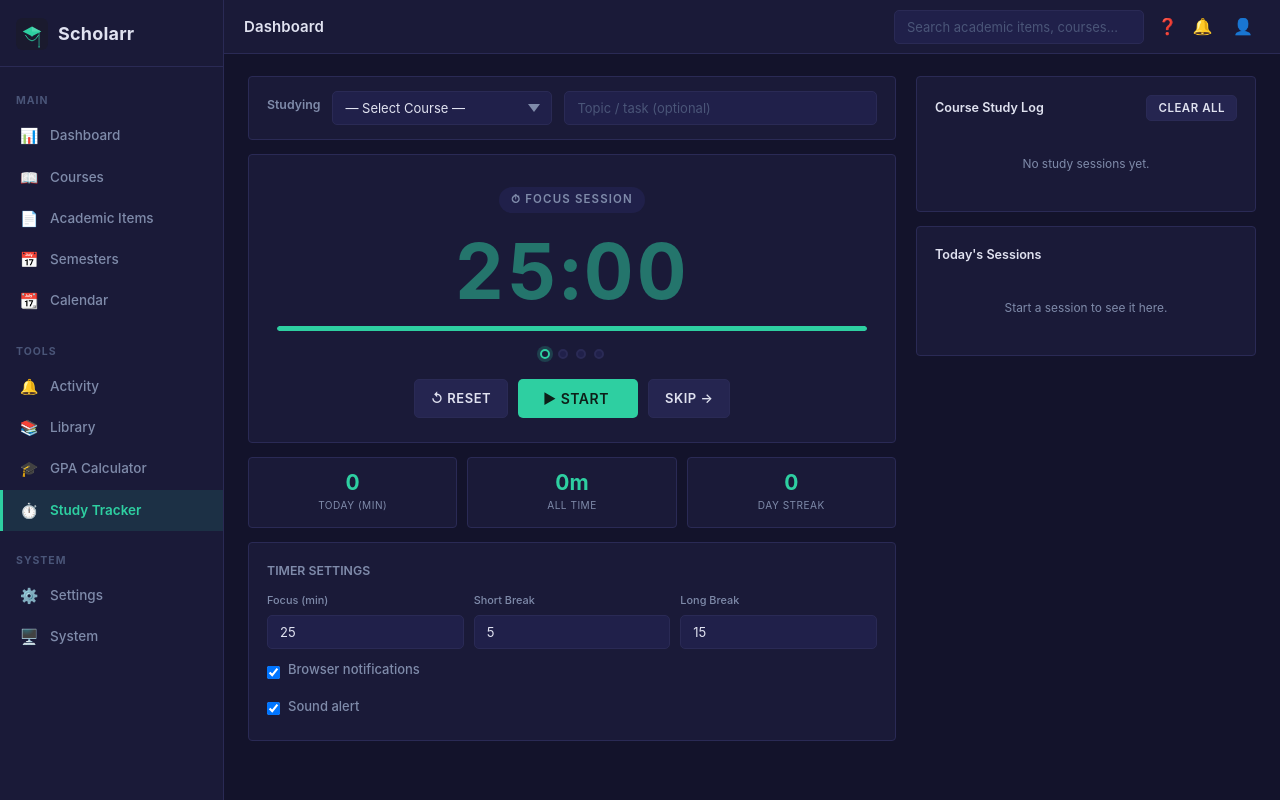
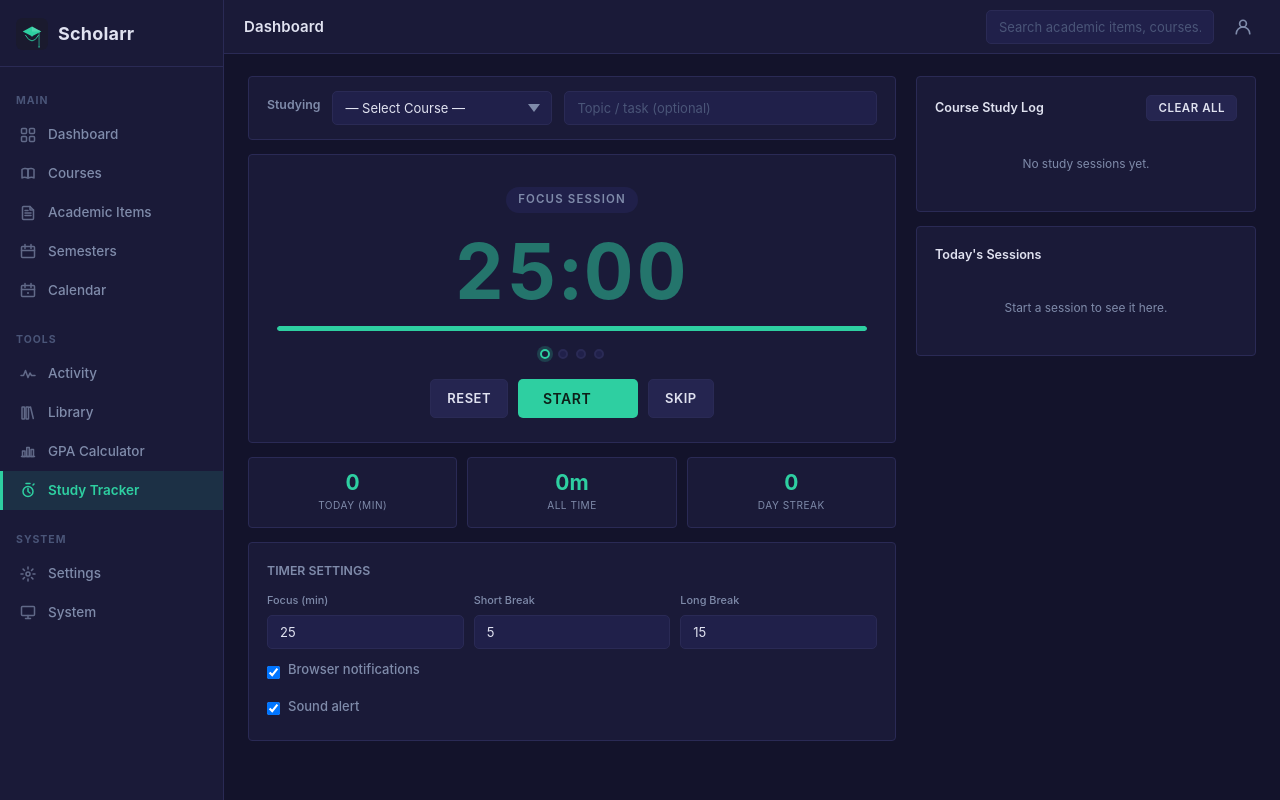
Before and after one commit to stvvgk8hcx-beep/Scholarr, a FastAPI app: page /study-timer in a window 1280 px wide. Run offline with FastAPI, Linux system fonts and the light colour scheme; some libraries are stand-ins or nearby versions.

Commit message:
Remove emoji from UI — replace with clean SVG icons and plain text
Sidebar:
- Replace all emoji nav-icon spans with minimal inline SVG icons
  (grid, book, document, calendar, activity pulse, bookshelves, bar chart,
   stopwatch, gear, monitor — all stroke-based, currentColor, 16px)
- CSS: update .nav-icon to size SVGs correctly with opacity fade on inactive

Topbar:
- Remove decorative emoji icons (question mark, bell)
- Replace emoji user icon with clean SVG person icon
- Simplify dropdown to Settings + System links only

Tabs (course_detail.html):
- "📁 Files" → "Files"
- "📝 Items" → "Items"
- "📈 Study & Activity" → "Study & Activity"
- "⚙️ Edit" → "Settings"

Buttons throughout all pages:
- Remove all emoji prefixes from action buttons
- "➕ Add Course/Semester/Item" → "Add Course / Add Semester / Add Item"
- "💾 Save / Export" → "Save / Export"
- "🗑️" delete buttons → "Del" or "Delete"
- Study timer Start/Pause/Resume/Reset → plain text
- Phase badges (⏱ Focus / ☕ Short Break / 🌿 Long Break) → plain text

Activity icons (dashboard + activity page):
- Replace emoji icon map with simple Unicode symbols (↓ ~ → × ↻ ·)

All 281 tests passing.

```diff
--- a/scholarr/static/css/scholarr.css
+++ b/scholarr/static/css/scholarr.css
@@ -150,12 +150,16 @@ a:hover { color: var(--accent-hover); }
 
 .nav-icon {
   display: inline-flex;
-  width: 20px;
+  width: 18px;
+  height: 18px;
   align-items: center;
   justify-content: center;
-  font-size: 15px;
   flex-shrink: 0;
+  opacity: 0.7;
 }
+.nav-item:hover .nav-icon,
+.nav-item.active .nav-icon { opacity: 1; }
+.nav-icon svg { width: 16px; height: 16px; display: block; }
 
 /* ── Main Content ───────────────────────────────────────────── */
 .main-content {
--- a/scholarr/templates/pages/activity.html
+++ b/scholarr/templates/pages/activity.html
@@ -166,8 +166,8 @@ async function fetchActivity(reset) {
 }
 
 function getEventIcon(type) {
-    const m = { import:'📥', rename:'✏️', move:'📁', delete:'🗑️', gradechange:'📊', statuschange:'🔄', archive:'📦', extract:'📤', duplicate:'📋' };
-    return m[(type||'').toLowerCase()] || '◆';
+    const m = { import:'↓', rename:'~', move:'→', delete:'×', gradechange:'#', statuschange:'↻', archive:'↓', extract:'↑', duplicate:'⊕' };
+    return m[(type||'').toLowerCase()] || '·';
 }
 </script>
 {% endblock %}
--- a/scholarr/templates/pages/add_course.html
+++ b/scholarr/templates/pages/add_course.html
@@ -8,7 +8,7 @@
     <div style="background:var(--bg-secondary);border:1px solid var(--border-color);border-radius:6px;padding:28px;">
 
         <div class="alert alert-info" style="margin-bottom:20px;">
-            📚 Add a new course to Scholarr. Once created, you can track assignments, exams, and deadlines.
+            Add a new course to Scholarr. Once created, you can track assignments, exams, and deadlines.
         </div>
 
         <div style="display:grid;grid-template-columns:1fr 1fr;gap:16px;">
@@ -74,7 +74,7 @@
         <div id="form-error" style="display:none;" class="alert alert-danger"></div>
 
         <div style="display:flex;gap:10px;">
-            <button class="btn" id="submit-btn" onclick="submitCourse()">➕ Create Course</button>
+            <button class="btn" id="submit-btn" onclick="submitCourse()">Create Course</button>
             <a href="/courses" class="btn btn-secondary">Cancel</a>
         </div>
     </div>
@@ -145,7 +145,7 @@ async function submitCourse() {
         errEl.textContent = 'Error: ' + e.message;
         errEl.style.display = 'block';
         btn.disabled = false;
-        btn.textContent = '➕ Create Course';
+        btn.textContent = 'Create Course';
     }
 }
 </script>
--- a/scholarr/templates/pages/calendar.html
+++ b/scholarr/templates/pages/calendar.html
@@ -68,10 +68,10 @@
         <div style="font-size:1.3em;font-weight:700;color:var(--text-primary);" id="cal-month-label">March 2026</div>
         <button class="btn btn-secondary" onclick="changeMonth(1)">Next →</button>
         <div style="display:flex;gap:8px;flex-wrap:wrap;margin-left:auto;">
-            <button class="btn btn-secondary btn-small" onclick="exportICS()" title="Export to Apple/Google/Outlook Calendar">📅 Export ICS</button>
-            <button class="btn btn-secondary btn-small" onclick="exportCSV()" title="Export to spreadsheet">📊 Export CSV</button>
+            <button class="btn btn-secondary btn-small" onclick="exportICS()" title="Export to Apple/Google/Outlook Calendar">Export ICS</button>
+            <button class="btn btn-secondary btn-small" onclick="exportCSV()" title="Export to spreadsheet">Export CSV</button>
             <label class="btn btn-secondary btn-small" style="cursor:pointer;" title="Import from calendar app">
-                📥 Import ICS <input type="file" accept=".ics" style="display:none;" onchange="importICS(this)">
+                Import ICS <input type="file" accept=".ics" style="display:none;" onchange="importICS(this)">
             </label>
         </div>
     </div>
--- a/scholarr/templates/pages/courses.html
+++ b/scholarr/templates/pages/courses.html
@@ -9,7 +9,7 @@
     <!-- Header -->
     <div style="display:flex;align-items:center;justify-content:space-between;">
         <h2 style="font-size:1.4em;font-weight:700;color:var(--text-primary);">All Courses</h2>
-        <a href="/courses/add" class="btn">➕ Add Course</a>
+        <a href="/courses/add" class="btn">Add Course</a>
     </div>
 
     <!-- Filters -->
@@ -139,7 +139,7 @@ async function loadCourses() {
                 </td>
                 <td onclick="event.stopPropagation()" style="display:flex;gap:6px;">
                     <a href="/courses/${c.id}" class="btn btn-secondary btn-small">View</a>
-                    <button class="btn btn-small" style="background:#d9534f;border-color:#d9534f;" onclick="deleteCourse(${c.id}, this)">🗑️</button>
+                    <button class="btn btn-small" style="background:#d9534f;border-color:#d9534f;" onclick="deleteCourse(${c.id}, this)">Del</button>
                 </td>
             </tr>
         `).join('');
--- a/scholarr/templates/pages/gpa_calculator.html
+++ b/scholarr/templates/pages/gpa_calculator.html
@@ -323,7 +323,7 @@
 
     <!-- Action Buttons -->
     <div class="action-buttons">
-        <button class="btn" onclick="saveCourses()">💾 Save to Browser</button>
+        <button class="btn" onclick="saveCourses()">Save to Browser</button>
         <button class="btn btn-secondary" onclick="clearCourses()">✕ Clear All</button>
     </div>
 </div>
--- a/scholarr/templates/pages/library.html
+++ b/scholarr/templates/pages/library.html
@@ -150,7 +150,7 @@ function renderFiles() {
                 <td style="color:var(--text-secondary);">${formatDate(f.date_imported || f.created_at)}</td>
                 <td style="font-family:monospace;font-size:0.75em;color:var(--text-secondary);">${(f.hash || '').slice(0,12)}${(f.hash||'').length > 12 ? '…' : ''}</td>
                 <td>
-                    <button class="btn btn-small" style="background:#d9534f;border-color:#d9534f;" onclick="deleteFile(${f.id}, this)">🗑️</button>
+                    <button class="btn btn-small" style="background:#d9534f;border-color:#d9534f;" onclick="deleteFile(${f.id}, this)">Del</button>
                 </td>
             </tr>
         `;
--- a/scholarr/templates/pages/semesters.html
+++ b/scholarr/templates/pages/semesters.html
@@ -32,7 +32,7 @@
 <div style="display:flex;flex-direction:column;gap:16px;">
     <div style="display:flex;align-items:center;justify-content:space-between;">
         <h2 style="font-size:1.4em;font-weight:700;color:var(--text-primary);">Semesters</h2>
-        <button class="btn" onclick="openAddModal()">➕ Add Semester</button>
+        <button class="btn" onclick="openAddModal()">Add Semester</button>
     </div>
 
     <div class="semester-grid" id="semestersList">
@@ -135,7 +135,7 @@ async function loadSemesters() {
                 <div class="semester-actions">
                     <button class="btn btn-secondary btn-small" onclick="openEditModal(${s.id})">✏️ Edit</button>
                     ${!s.active ? `<button class="btn btn-small" style="background:#27ae60;border-color:#27ae60;" onclick="setActive(${s.id})">Set Active</button>` : ''}
-                    <button class="btn btn-small" style="background:#d9534f;border-color:#d9534f;margin-left:auto;" onclick="deleteSemester(${s.id})">🗑️</button>
+                    <button class="btn btn-small" style="background:#d9534f;border-color:#d9534f;margin-left:auto;" onclick="deleteSemester(${s.id})">Delete</button>
                 </div>
             </div>
         `).join('');
--- a/scholarr/templates/pages/study_timer.html
+++ b/scholarr/templates/pages/study_timer.html
@@ -222,16 +222,16 @@
 
         <!-- Timer -->
         <div class="timer-card">
-            <div class="phase-badge" id="phase-badge">⏱ Focus Session</div>
+            <div class="phase-badge" id="phase-badge">Focus Session</div>
             <div class="timer-display" id="timer-display">25:00</div>
             <div class="timer-progress">
                 <div class="timer-progress-bar" id="progress-bar" style="width:100%;"></div>
             </div>
             <div class="session-dots" id="session-dots"></div>
             <div class="timer-controls">
-                <button class="btn btn-secondary" onclick="resetTimer()">↺ Reset</button>
-                <button class="btn btn-start" id="start-btn" onclick="toggleTimer()">▶ Start</button>
-                <button class="btn btn-secondary" onclick="skipPhase()">Skip →</button>
+                <button class="btn btn-secondary" onclick="resetTimer()">Reset</button>
+                <button class="btn btn-start" id="start-btn" onclick="toggleTimer()">Start</button>
+                <button class="btn btn-secondary" onclick="skipPhase()">Skip</button>
             </div>
         </div>
 
@@ -423,7 +423,7 @@ function toggleTimer() {
 function startTimer() {
     if (getCfg().notify && Notification.permission === 'default') Notification.requestPermission();
     isRunning = true;
-    document.getElementById('start-btn').textContent = '⏸ Pause';
+    document.getElementById('start-btn').textContent = 'Pause';
     document.getElementById('timer-display').classList.remove('paused');
     timerInterval = setInterval(tick, 1000);
 }
@@ -431,13 +431,13 @@ function startTimer() {
 function pauseTimer() {
     isRunning = false;
     clearInterval(timerInterval);
-    document.getElementById('start-btn').textContent = '▶ Resume';
+    document.getElementById('start-btn').textContent = 'Resume';
     document.getElementById('timer-display').classList.add('paused');
 }
 
 function resetTimer() {
     pauseTimer();
-    document.getElementById('start-btn').textContent = '▶ Start';
+    document.getElementById('start-btn').textContent = 'Start';
     setPhase(phase, true);
 }
 
@@ -464,17 +464,17 @@ function setPhase(p, reset) {
     const bar = document.getElementById('progress-bar');
 
     if (p === 'focus') {
-        badge.textContent = '⏱ Focus Session';
+        badge.textContent = 'Focus Session';
         badge.className = 'phase-badge';
         display.className = 'timer-display' + (isRunning ? '' : ' paused');
         bar.className = 'timer-progress-bar';
     } else if (p === 'short') {
-        badge.textContent = '☕ Short Break';
+        badge.textContent = 'Short Break';
         badge.className = 'phase-badge break';
         display.className = 'timer-display break' + (isRunning ? '' : ' paused');
         bar.className = 'timer-progress-bar break';
     } else {
-        badge.textContent = '🌿 Long Break';
+        badge.textContent = 'Long Break';
         badge.className = 'phase-badge break';
         display.className = 'timer-display break' + (isRunning ? '' : ' paused');
         bar.className = 'timer-progress-bar break';
@@ -487,7 +487,7 @@ function setPhase(p, reset) {
 function onPhaseComplete(natural) {
     clearInterval(timerInterval);
     isRunning = false;
-    document.getElementById('start-btn').textContent = '▶ Start';
+    document.getElementById('start-btn').textContent = 'Start';
 
     if (phase === 'focus' && natural) {
         completedPomodoros++;
--- a/scholarr/templates/partials/sidebar.html
+++ b/scholarr/templates/partials/sidebar.html
@@ -15,27 +15,27 @@
             <div class="nav-section-title">Main</div>
 
             <a href="/" class="nav-item">
-                <span class="nav-icon">📊</span>
+                <span class="nav-icon"><svg viewBox="0 0 16 16" fill="none" stroke="currentColor" stroke-width="1.5" stroke-linecap="round" stroke-linejoin="round"><rect x="1.5" y="1.5" width="5" height="5" rx="1"/><rect x="9.5" y="1.5" width="5" height="5" rx="1"/><rect x="1.5" y="9.5" width="5" height="5" rx="1"/><rect x="9.5" y="9.5" width="5" height="5" rx="1"/></svg></span>
                 <span>Dashboard</span>
             </a>
 
             <a href="/courses" class="nav-item">
-                <span class="nav-icon">📖</span>
+                <span class="nav-icon"><svg viewBox="0 0 16 16" fill="none" stroke="currentColor" stroke-width="1.5" stroke-linecap="round" stroke-linejoin="round"><path d="M8 3C6 2 3 2.5 2 3.5v8.5c1-.8 3.5-1 6 0V3z"/><path d="M8 3c2-1 5-.5 6 .5v8.5c-1-.8-3.5-1-6 0V3z"/></svg></span>
                 <span>Courses</span>
             </a>
 
             <a href="/academic-items" class="nav-item">
-                <span class="nav-icon">📄</span>
+                <span class="nav-icon"><svg viewBox="0 0 16 16" fill="none" stroke="currentColor" stroke-width="1.5" stroke-linecap="round" stroke-linejoin="round"><path d="M10 1.5H3.5A1 1 0 0 0 2.5 2.5v11a1 1 0 0 0 1 1h9a1 1 0 0 0 1-1V5l-3.5-3.5z"/><path d="M10 1.5V5h3.5"/><path d="M5 8h6M5 10.5h6M5 5.5h3"/></svg></span>
                 <span>Academic Items</span>
             </a>
 
             <a href="/semesters" class="nav-item">
-                <span class="nav-icon">📅</span>
+                <span class="nav-icon"><svg viewBox="0 0 16 16" fill="none" stroke="currentColor" stroke-width="1.5" stroke-linecap="round" stroke-linejoin="round"><rect x="1.5" y="3.5" width="13" height="11" rx="1"/><path d="M1.5 7.5h13"/><path d="M5 1.5v4M11 1.5v4"/></svg></span>
                 <span>Semesters</span>
             </a>
 
             <a href="/calendar" class="nav-item">
-                <span class="nav-icon">📆</span>
+                <span class="nav-icon"><svg viewBox="0 0 16 16" fill="none" stroke="currentColor" stroke-width="1.5" stroke-linecap="round" stroke-linejoin="round"><rect x="1.5" y="3.5" width="13" height="11" rx="1"/><path d="M1.5 7.5h13"/><path d="M5 1.5v4M11 1.5v4"/><circle cx="8" cy="11" r="1" fill="currentColor" stroke="none"/></svg></span>
                 <span>Calendar</span>
             </a>
         </div>
@@ -45,22 +45,22 @@
             <div class="nav-section-title">Tools</div>
 
             <a href="/activity" class="nav-item">
-                <span class="nav-icon">🔔</span>
+                <span class="nav-icon"><svg viewBox="0 0 16 16" fill="none" stroke="currentColor" stroke-width="1.5" stroke-linecap="round" stroke-linejoin="round"><path d="M1 9.5h2.5l2-5 2.5 7 2-4.5 1.5 2.5H15"/></svg></span>
                 <span>Activity</span>
             </a>
 
             <a href="/library" class="nav-item">
-                <span class="nav-icon">📚</span>
+                <span class="nav-icon"><svg viewBox="0 0 16 16" fill="none" stroke="currentColor" stroke-width="1.5" stroke-linecap="round" stroke-linejoin="round"><rect x="2" y="2" width="2.5" height="12" rx="0.5"/><rect x="6" y="2" width="2.5" height="12" rx="0.5"/><path d="M10.5 2l2.8 11.5M10.5 2l-1 .3"/></svg></span>
                 <span>Library</span>
             </a>
 
             <a href="/gpa" class="nav-item">
-                <span class="nav-icon">🎓</span>
+                <span class="nav-icon"><svg viewBox="0 0 16 16" fill="none" stroke="currentColor" stroke-width="1.5" stroke-linecap="round" stroke-linejoin="round"><path d="M1.5 13.5h13"/><rect x="2.5" y="8" width="2.5" height="5.5"/><rect x="6.75" y="4.5" width="2.5" height="9"/><rect x="11" y="6.5" width="2.5" height="7"/></svg></span>
                 <span>GPA Calculator</span>
             </a>
 
             <a href="/study-timer" class="nav-item">
-                <span class="nav-icon">⏱️</span>
+                <span class="nav-icon"><svg viewBox="0 0 16 16" fill="none" stroke="currentColor" stroke-width="1.5" stroke-linecap="round" stroke-linejoin="round"><circle cx="8" cy="9.5" r="5"/><path d="M8 6.5v3l2 1.5"/><path d="M6 1.5h4"/><path d="M13 3l1-1"/></svg></span>
                 <span>Study Tracker</span>
             </a>
         </div>
@@ -70,12 +70,12 @@
             <div class="nav-section-title">System</div>
 
             <a href="/settings" class="nav-item">
-                <span class="nav-icon">⚙️</span>
+                <span class="nav-icon"><svg viewBox="0 0 16 16" fill="none" stroke="currentColor" stroke-width="1.5" stroke-linecap="round" stroke-linejoin="round"><circle cx="8" cy="8" r="2"/><path d="M8 1v2M8 13v2M1 8h2M13 8h2M3.1 3.1l1.4 1.4M11.5 11.5l1.4 1.4M12.9 3.1l-1.4 1.4M4.5 11.5l-1.4 1.4"/></svg></span>
                 <span>Settings</span>
             </a>
 
             <a href="/system" class="nav-item">
-                <span class="nav-icon">🖥️</span>
+                <span class="nav-icon"><svg viewBox="0 0 16 16" fill="none" stroke="currentColor" stroke-width="1.5" stroke-linecap="round" stroke-linejoin="round"><rect x="1.5" y="2.5" width="13" height="9" rx="1"/><path d="M5.5 14.5h5M8 11.5v3"/></svg></span>
                 <span>System</span>
             </a>
         </div>
--- a/scholarr/templates/partials/topbar.html
+++ b/scholarr/templates/partials/topbar.html
@@ -13,24 +13,17 @@
             oninput="handleGlobalSearch(this.value)"
         >
 
-        <!-- Quick action buttons -->
-        <div class="topbar-icon" title="Help">
-            <span>❓</span>
-        </div>
-
-        <div class="topbar-icon" title="Notifications">
-            <span>🔔</span>
-        </div>
-
+        <!-- User menu -->
         <div class="dropdown">
-            <div class="topbar-icon dropdown-toggle" onclick="this.parentElement.querySelector('.dropdown-menu').classList.toggle('active')">
-                <span>👤</span>
+            <div class="topbar-icon dropdown-toggle" onclick="this.parentElement.querySelector('.dropdown-menu').classList.toggle('active')" title="Account">
+                <svg width="18" height="18" viewBox="0 0 16 16" fill="none" stroke="currentColor" stroke-width="1.5" stroke-linecap="round" stroke-linejoin="round">
+                    <circle cx="8" cy="5" r="3"/>
+                    <path d="M2 14c0-3.3 2.7-6 6-6s6 2.7 6 6"/>
+                </svg>
             </div>
             <div class="dropdown-menu">
-                <a href="/" class="dropdown-item">Profile</a>
                 <a href="/settings" class="dropdown-item">Settings</a>
-                <div class="dropdown-divider"></div>
-                <a href="/" class="dropdown-item">Logout</a>
+                <a href="/system" class="dropdown-item">System</a>
             </div>
         </div>
     </div>
```
Also changed, not shown: scholarr/templates/pages/academic_items.html (+4 -4 lines), scholarr/templates/pages/course_detail.html (+7 -7 lines), scholarr/templates/pages/dashboard.html (+7 -7 lines), scholarr/templates/pages/settings.html (+6 -12 lines).
